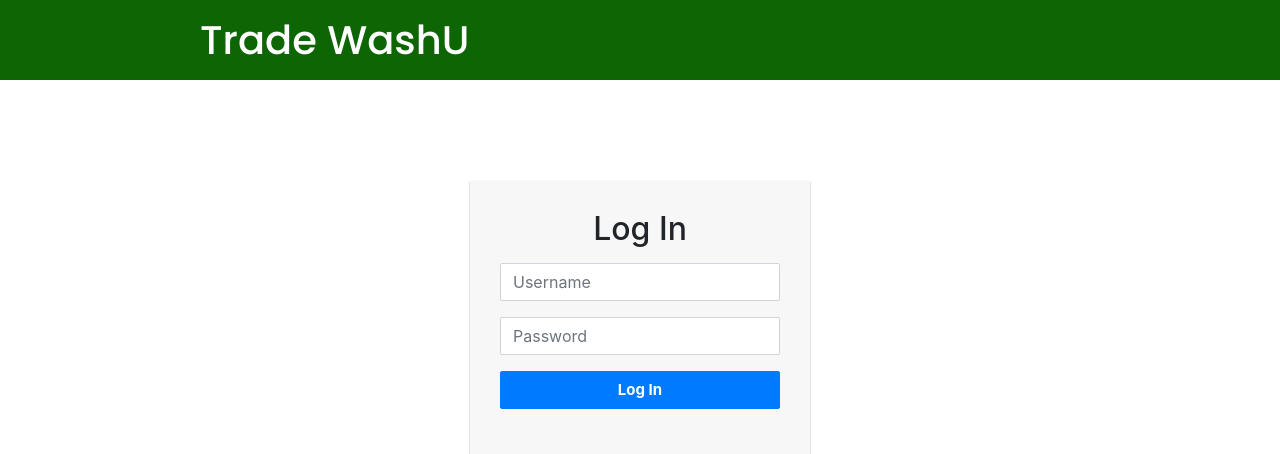
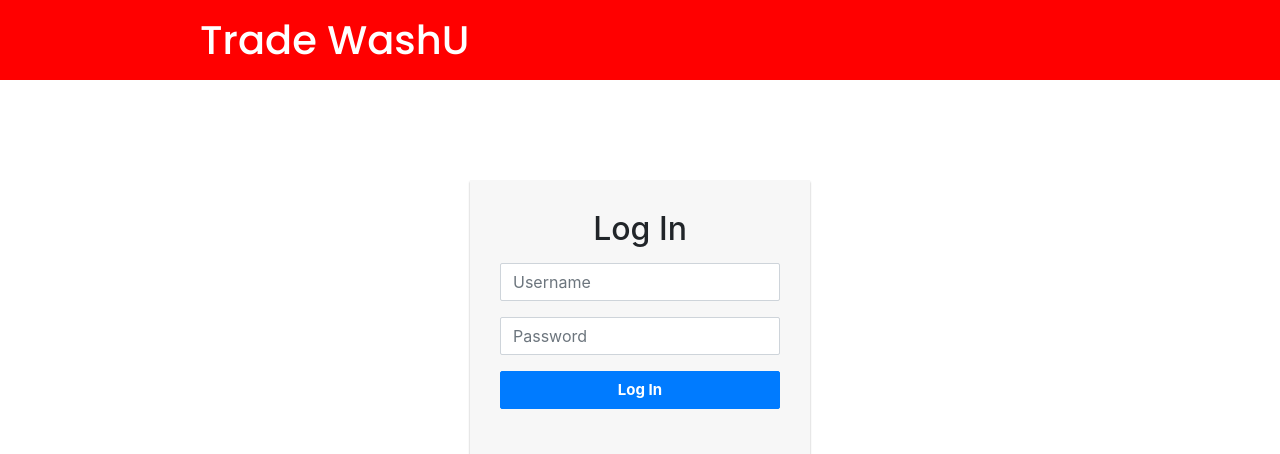
Before and after one commit to ethanwoolbert/washuhackathon, a Flask app: page / in a window 1280 px wide. Shown: the top 454 px of the page. Run offline with Flask 2, Linux system fonts and the light colour scheme; some libraries are stand-ins or nearby versions.

Commit message:
Changed color back to red

```diff
--- a/static/styles.css
+++ b/static/styles.css
@@ -1,7 +1,7 @@
 /*Navbar CSS*/
 #navbar {
     height: 80px;
-    background-color: rgb(13, 101, 3);
+    background-color: red;
     font-size: 1.25vw;
 }
 
```
